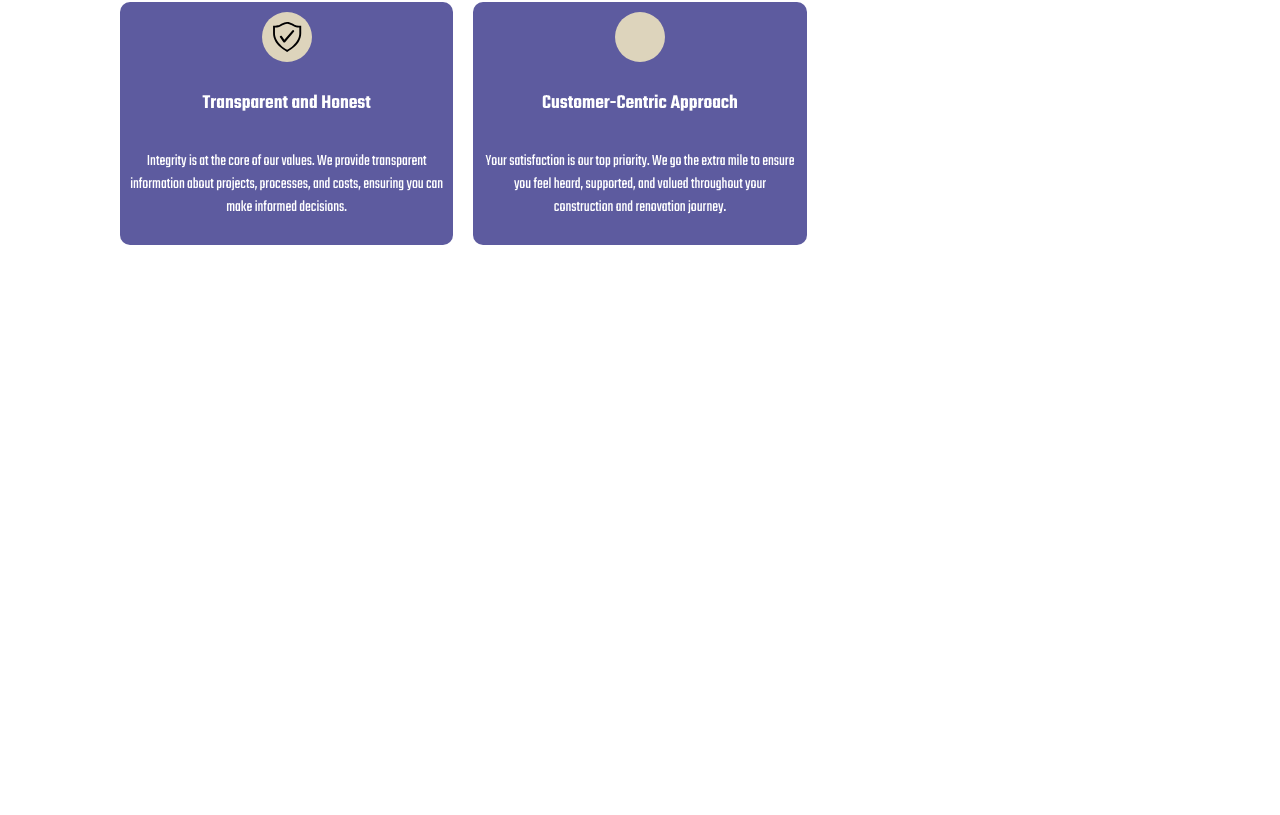
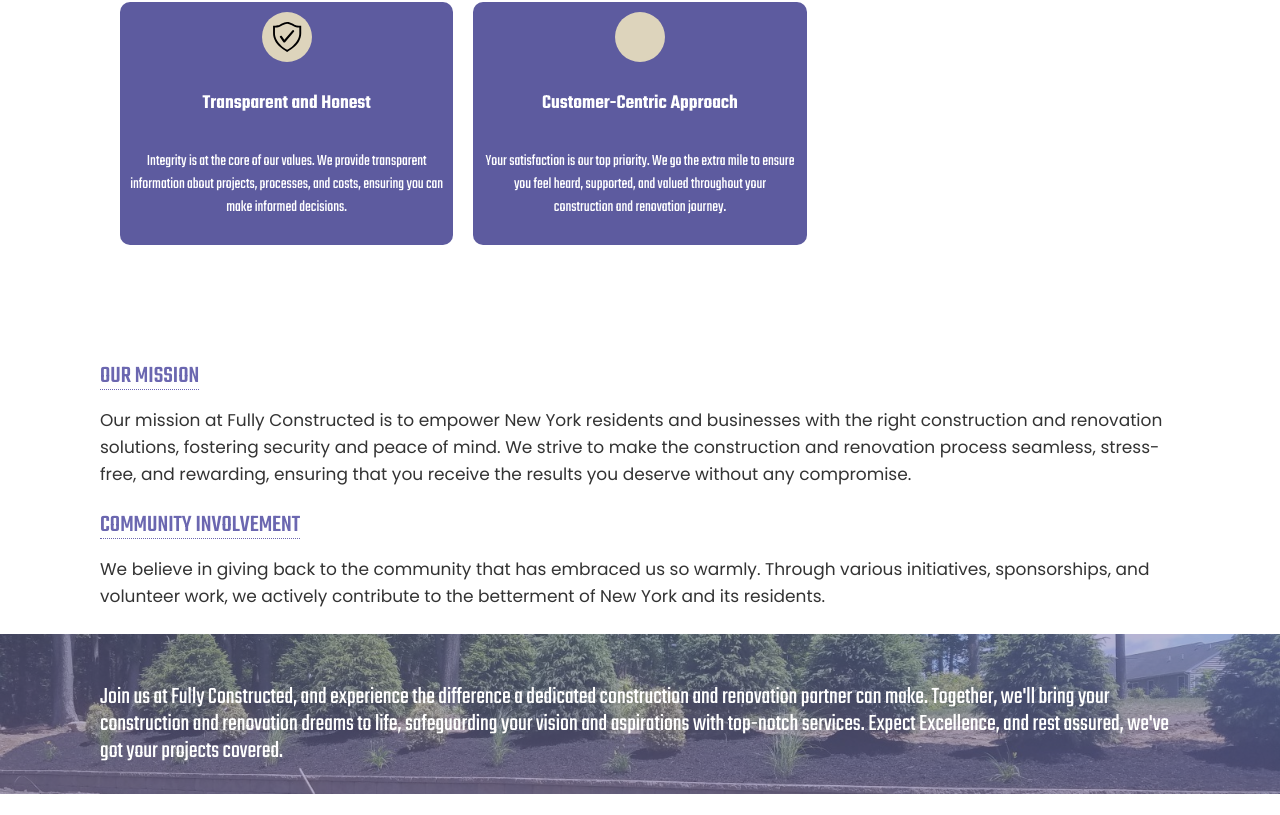
Before and after one commit to Wahaj-Ali/construction-web, a React (Create React App) app: page /about_us in a window 1280 px wide. Shown: the part 1296-2111 px from the top of the page. Before the commit the page ends 1635 px from the top, so only its background shows below. Built offline with nearby package versions, Linux system fonts and the light colour scheme; some icons are missing.

Commit message:
Completed 'about page'

```diff
--- a/src/Pages/AboutUs/AboutUs.css
+++ b/src/Pages/AboutUs/AboutUs.css
@@ -28,3 +28,24 @@
     line-height: 27px;
     font-family: 'Poppins', sans-serif;
 }
+
+.joinUs {
+    background-color: rgba(93,91,159,0.9);
+    height: 20vh;
+}
+
+.joinUs img {
+    width: 100%;
+    height: inherit;
+    object-fit: cover;
+    opacity: 0.5;
+    position: absolute;
+}
+
+.joinUs p {
+    position: relative;
+    padding: 50px 100px;
+    line-height: 27px;
+    color: #fff;
+    font-size: 24px;
+}
--- a/src/Pages/AboutUs/AboutUs.jsx
+++ b/src/Pages/AboutUs/AboutUs.jsx
@@ -1,7 +1,8 @@
 import React from 'react'
 import AboutHero from '../../Components/AboutHero/AboutHero';
+import AbWCU from '../../Components/AbtWCU/AbWCU';
+import joinBg from '../../Assets/join-bg.jpg';
 import './AboutUs.css';
-import AbWCU from '../../Components/AbtWCU/AbWCU';
 
 const AboutUs = () => {
   return (
@@ -20,6 +21,21 @@ const AboutUs = () => {
         </div>
 
         <AbWCU />
+
+        <div className="aboutSec">
+            <h3>Our Mission</h3>
+            <p className="aboutSecText">Our mission at Fully Constructed is to empower New York residents and businesses with the right construction and renovation solutions, fostering security and peace of mind. We strive to make the construction and renovation process seamless, stress-free, and rewarding, ensuring that you receive the results you deserve without any compromise.</p>
+        </div>
+
+        <div className="aboutSec">
+            <h3>Community Involvement</h3>
+            <p className="aboutSecText">We believe in giving back to the community that has embraced us so warmly. Through various initiatives, sponsorships, and volunteer work, we actively contribute to the betterment of New York and its residents.</p>
+        </div>
+
+        <div className="joinUs">
+            <img src={joinBg} alt="Join Us" />
+            <p>Join us at Fully Constructed, and experience the difference a dedicated construction and renovation partner can make. Together, we'll bring your construction and renovation dreams to life, safeguarding your vision and aspirations with top-notch services. Expect Excellence, and rest assured, we've got your projects covered.</p>
+        </div>
     </>
   )
 }
```
